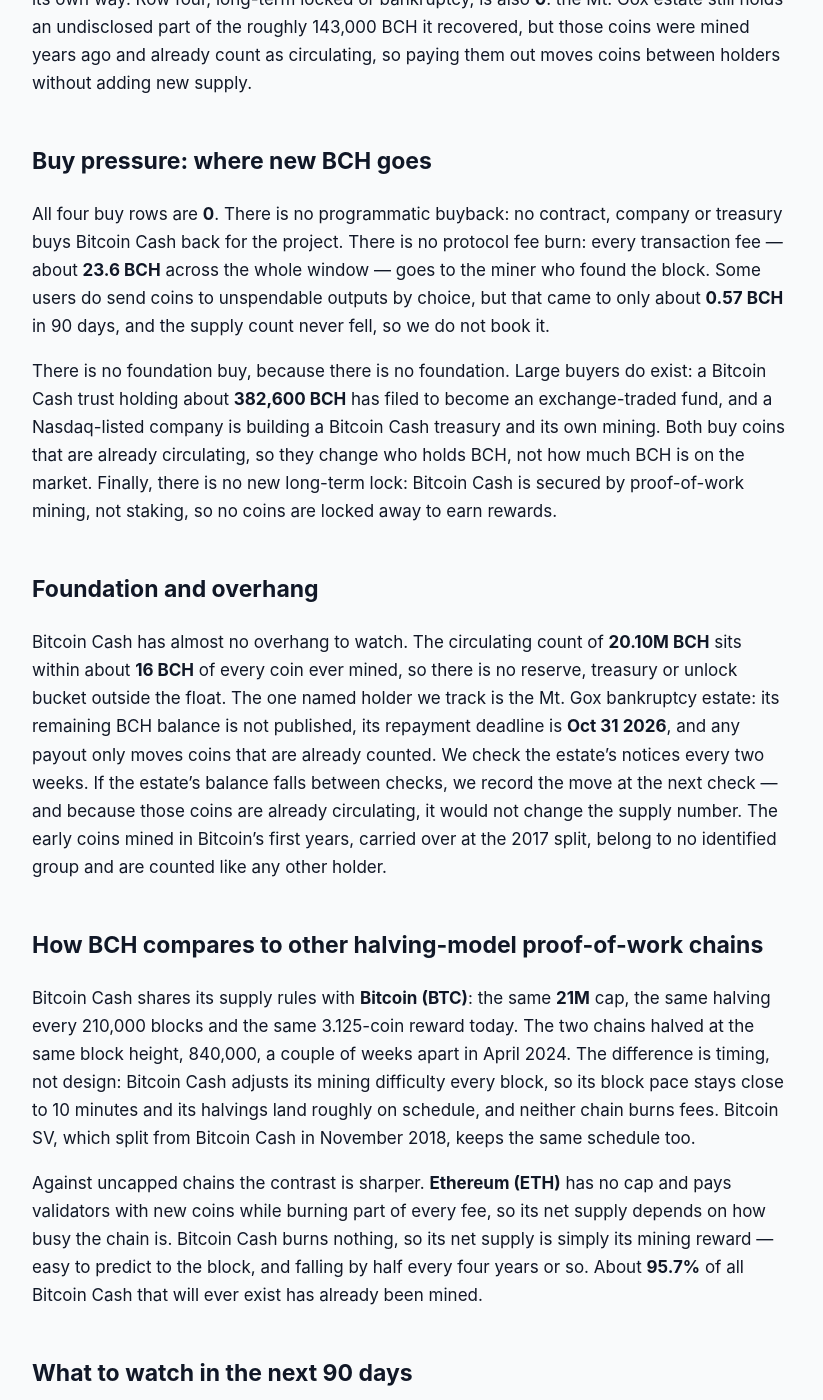
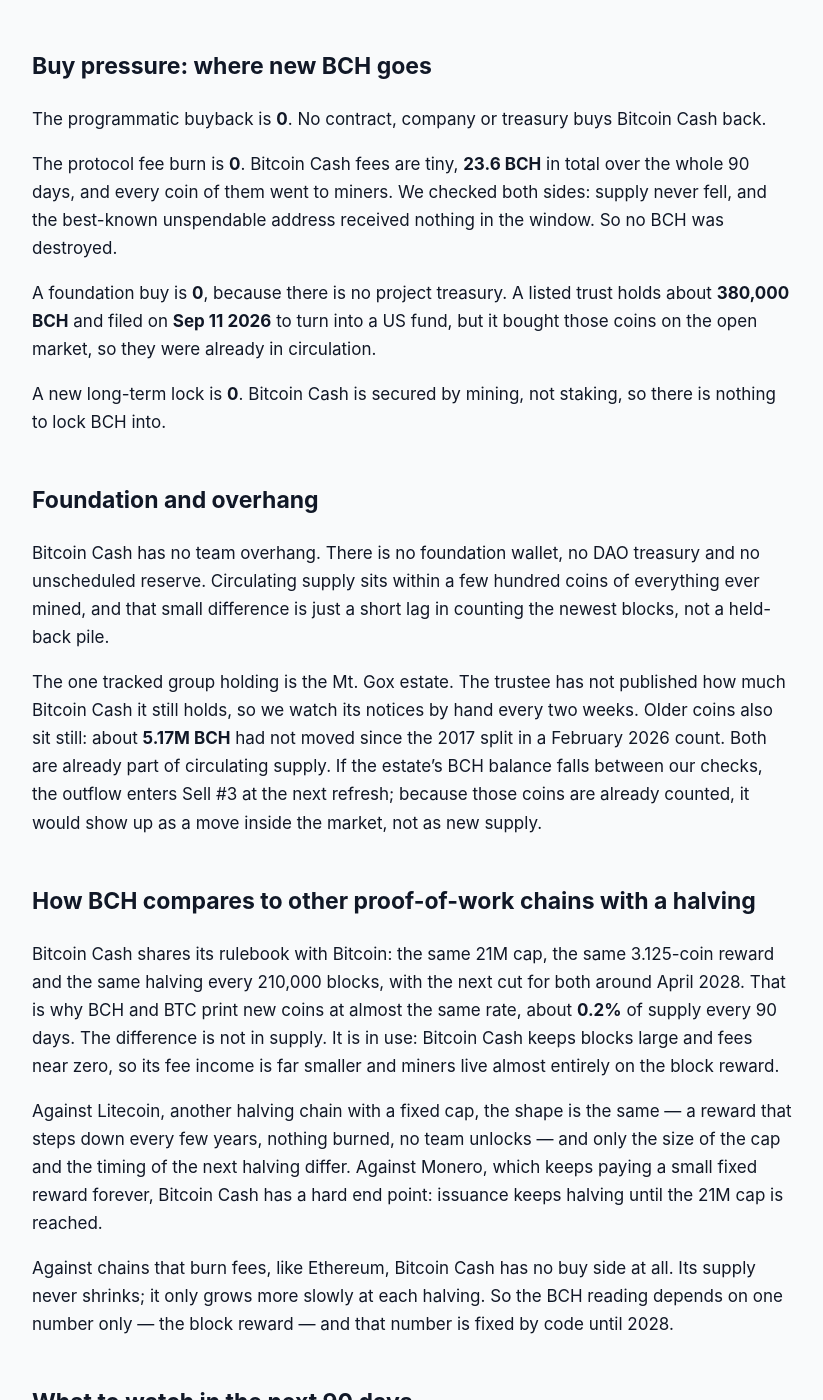
Before and after one commit to jeevansongmy-spec/mrnasdog-articles, a Jekyll site: the page built from crypto/bch-pressure-framework.md, in a window 1280 px wide and 1400 px high, scrolled down 1199 px. Shown: the whole window, without its empty margins (228-1051 px from the left). Built offline with Jekyll 4.4.1, drawn with Linux system fonts in a browser that asks for light colours; some of the changed text lies outside the part shown.

Commit message:
publish: crypto/bch-pressure-framework

```diff
--- a/crypto/bch-pressure-framework.md
+++ b/crypto/bch-pressure-framework.md
@@ -8,46 +8,60 @@ published:     true
 
 *Originally published at [https://mrnasdog.com/research/bch/inflation](https://mrnasdog.com/research/bch/inflation)*
 
-# BCH Inflation Analysis · September 2026 · Mixed flows · supply roughly steady
+# BCH Inflation Analysis · October 2026 · Mixed flows · supply roughly steady
 
-**Bitcoin Cash (BCH)** is mildly inflationary, and only in one way: every new block pays its miner **3.125 BCH**, which added **40,609 BCH** in the 90 days to Sep 29 2026, a net supply change of **+0.20%**. Nothing leaves the float — Bitcoin Cash has **no burn**, no buyback and no staking lock — and the hard cap of **21M BCH** with a halving every 210,000 blocks means the next cut, to 1.5625 BCH, arrives around **April 2028**.
+Bitcoin Cash (BCH) supply is roughly steady. Over the 90 days to Oct 1 2026, miners received **40,556 BCH** in new coins, nothing was burned or bought back, and net supply grew **+0.20%** against **20.10M BCH** in circulation. Our monitor reads **+0.24%**, so the two agree. The ceiling is fixed: Bitcoin Cash can never pass **21M BCH**, and about **95.7%** of that already exists.
 
 ## The verdict, in one paragraph
 
-Our reading of Bitcoin Cash for the last 90 days is **+0.20%**: **40,609 BCH** of new mining rewards against **0 BCH** taken out, on a circulating supply of **20.10M BCH**. The next 90 days read the same **+0.20%**, because the block reward does not change until the next halving. Our supply monitor, which tracks the classified supply count day by day, reads **+0.24%** over its own 90 days — a gap of **0.04 percentage points**, well inside our 0.5-point tolerance, so no warning chip is shown. BCH is a **quiet, fixed-schedule mining chain**: small, predictable new supply and no mechanism that removes any.
+BCH supply grew **+0.20%** in the last 90 days and is set to grow **+0.20%** in the next 90. The monitor, which reads circulating supply from market data, shows **+0.24%** for the same 90 days, a gap of **0.04 percentage points**. That is well inside our half-point limit, so no warning flag is shown. Every new Bitcoin Cash coin comes from the block reward, there is no unlock calendar and no team wallet waiting to sell, and the halving schedule sets the pace. In one line: **a quiet proof-of-work chain with a fixed cap and a slow, steady trickle of new BCH**.
 
 ## Sell pressure: where new BCH comes from
 
-Row one, protocol inflation, is the only row with a number in it. Bitcoin Cash pays each block's miner a fixed subsidy of **3.125 BCH**, a rate set by the halving at block 840,000 in April 2024. We counted every block in the window: **12,995 blocks** between Jul 1 2026 and Sep 29 2026, about one every 9 minutes 58 seconds, a touch faster than the 10-minute target. That paid miners **40,609 BCH**, about **451 BCH a day**. Two separate block records agreed on the count, and the sum of every block's new coins matched the fixed schedule to a single satoshi. Because the reward is paid per block, a slightly faster chain pays slightly more — but the gap between this window and an exact 10-minute pace is only about 35 blocks, or 109 BCH.
+Protocol inflation is the only live source. Bitcoin Cash pays **3.125 BCH** to the miner of every block, a rate set by the halving in April 2024. Between Jul 3 and Oct 1 2026 the network found **12,978 blocks**, slightly more than the 144 a day the chain aims for, so miners were paid **40,556 BCH**, about **451 BCH a day**. We counted the blocks and the reward on two separate block indexes and they matched to the block. Blocks came less than a second faster than the ten-minute target, too small to matter, so the next 90 days carry the same **40,556 BCH**.
 
-Row two, vesting unlocks, is **0**. Bitcoin Cash split from Bitcoin on Aug 1 2017 by copying the old ledger. There was no token sale, no team allocation and no investor round, so no Bitcoin Cash sits in a vesting contract waiting to open.
+Vesting unlocks are **0**. Bitcoin Cash began in August 2017 as a split from Bitcoin: every Bitcoin balance was copied one for one, with no sale, no team share and no investor share. There is nothing locked on a timer.
 
-Row three, foundation and unscheduled unlocks, is **0**. Bitcoin Cash has no foundation and no development fund paid from the block reward. A 2020 plan to divert 8% of each block reward to developers was rejected by miners and node teams, and the chain that kept that plan went its own way. Row four, long-term locked or bankruptcy, is also **0**: the Mt. Gox estate still holds an undisclosed part of the roughly 143,000 BCH it recovered, but those coins were mined years ago and already count as circulating, so paying them out moves coins between holders without adding new supply.
+Foundation and unscheduled unlocks are **0**. No foundation or company holds a reserve of BCH, and the block reward goes only to miners. A 2020 plan to send part of each block reward to developers was turned down, and no plan of that kind is being voted on now.
+
+Long-term locked or bankruptcy coins are **0**. The Mt. Gox estate has paid creditors in Bitcoin Cash before and still has a repayment deadline of **Oct 31 2026**. But any BCH it holds is already counted in circulating supply, so a payout moves coins from one holder to another and adds no new BCH.
 
 ## Buy pressure: where new BCH goes
 
-All four buy rows are **0**. There is no programmatic buyback: no contract, company or treasury buys Bitcoin Cash back for the project. There is no protocol fee burn: every transaction fee — about **23.6 BCH** across the whole window — goes to the miner who found the block. Some users do send coins to unspendable outputs by choice, but that came to only about **0.57 BCH** in 90 days, and the supply count never fell, so we do not book it.
+The programmatic buyback is **0**. No contract, company or treasury buys Bitcoin Cash back.
 
-There is no foundation buy, because there is no foundation. Large buyers do exist: a Bitcoin Cash trust holding about **382,600 BCH** has filed to become an exchange-traded fund, and a Nasdaq-listed company is building a Bitcoin Cash treasury and its own mining. Both buy coins that are already circulating, so they change who holds BCH, not how much BCH is on the market. Finally, there is no new long-term lock: Bitcoin Cash is secured by proof-of-work mining, not staking, so no coins are locked away to earn rewards.
+The protocol fee burn is **0**. Bitcoin Cash fees are tiny, **23.6 BCH** in total over the whole 90 days, and every coin of them went to miners. We checked both sides: supply never fell, and the best-known unspendable address received nothing in the window. So no BCH was destroyed.
+
+A foundation buy is **0**, because there is no project treasury. A listed trust holds about **380,000 BCH** and filed on **Sep 11 2026** to turn into a US fund, but it bought those coins on the open market, so they were already in circulation.
+
+A new long-term lock is **0**. Bitcoin Cash is secured by mining, not staking, so there is nothing to lock BCH into.
 
 ## Foundation and overhang
 
-Bitcoin Cash has almost no overhang to watch. The circulating count of **20.10M BCH** sits within about **16 BCH** of every coin ever mined, so there is no reserve, treasury or unlock bucket outside the float. The one named holder we track is the Mt. Gox bankruptcy estate: its remaining BCH balance is not published, its repayment deadline is **Oct 31 2026**, and any payout only moves coins that are already counted. We check the estate's notices every two weeks. If the estate's balance falls between checks, we record the move at the next check — and because those coins are already circulating, it would not change the supply number. The early coins mined in Bitcoin's first years, carried over at the 2017 split, belong to no identified group and are counted like any other holder.
+Bitcoin Cash has no team overhang. There is no foundation wallet, no DAO treasury and no unscheduled reserve. Circulating supply sits within a few hundred coins of everything ever mined, and that small difference is just a short lag in counting the newest blocks, not a held-back pile.
 
-## How BCH compares to other halving-model proof-of-work chains
+The one tracked group holding is the Mt. Gox estate. The trustee has not published how much Bitcoin Cash it still holds, so we watch its notices by hand every two weeks. Older coins also sit still: about **5.17M BCH** had not moved since the 2017 split in a February 2026 count. Both are already part of circulating supply. If the estate's BCH balance falls between our checks, the outflow enters Sell #3 at the next refresh; because those coins are already counted, it would show up as a move inside the market, not as new supply.
 
-Bitcoin Cash shares its supply rules with **Bitcoin (BTC)**: the same **21M** cap, the same halving every 210,000 blocks and the same 3.125-coin reward today. The two chains halved at the same block height, 840,000, a couple of weeks apart in April 2024. The difference is timing, not design: Bitcoin Cash adjusts its mining difficulty every block, so its block pace stays close to 10 minutes and its halvings land roughly on schedule, and neither chain burns fees. Bitcoin SV, which split from Bitcoin Cash in November 2018, keeps the same schedule too.
+## How BCH compares to other proof-of-work chains with a halving
 
-Against uncapped chains the contrast is sharper. **Ethereum (ETH)** has no cap and pays validators with new coins while burning part of every fee, so its net supply depends on how busy the chain is. Bitcoin Cash burns nothing, so its net supply is simply its mining reward — easy to predict to the block, and falling by half every four years or so. About **95.7%** of all Bitcoin Cash that will ever exist has already been mined.
+Bitcoin Cash shares its rulebook with Bitcoin: the same 21M cap, the same 3.125-coin reward and the same halving every 210,000 blocks, with the next cut for both around April 2028. That is why BCH and BTC print new coins at almost the same rate, about **0.2%** of supply every 90 days. The difference is not in supply. It is in use: Bitcoin Cash keeps blocks large and fees near zero, so its fee income is far smaller and miners live almost entirely on the block reward.
+
+Against Litecoin, another halving chain with a fixed cap, the shape is the same — a reward that steps down every few years, nothing burned, no team unlocks — and only the size of the cap and the timing of the next halving differ. Against Monero, which keeps paying a small fixed reward forever, Bitcoin Cash has a hard end point: issuance keeps halving until the 21M cap is reached.
+
+Against chains that burn fees, like Ethereum, Bitcoin Cash has no buy side at all. Its supply never shrinks; it only grows more slowly at each halving. So the BCH reading depends on one number only — the block reward — and that number is fixed by code until 2028.
 
 ## What to watch in the next 90 days
 
-**Oct 19 2026:** the planned start of Bitcoin Cash futures on a major US futures exchange, still subject to regulatory review — a demand event that changes no supply. **Oct 31 2026:** the Mt. Gox repayment deadline; any BCH paid to creditors is already circulating, so our number would not move. **Nov 15 2026:** the lock-in date for the May 2027 Bitcoin Cash upgrade; the ideas under discussion include faster blocks, which would split the same reward across more blocks rather than add new coins. The trust's exchange-traded fund filing is also still waiting on approval, with no date set.
+**Oct 19 2026**: Bitcoin Cash futures are due to start trading on a major US futures exchange, pending review. This changes trading, not supply.
+
+**Oct 31 2026**: the Mt. Gox repayment deadline. Payouts or a new extension move coins already in circulation, so the supply reading stays the same.
+
+**Nov 15 2026**: the lock-in date for the May 15 2027 Bitcoin Cash upgrade. The main proposal would cut the block time from ten minutes to one minute while keeping the original 21M halving schedule. Builders are still collecting support. If it locks in, we will check that the reward per minute stays the same.
+
+The listed trust's fund request has no decision date yet. A fund would change who holds BCH, not how much exists.
 
 ## Summary
 
-Bitcoin Cash grows its supply by about **0.20% every 90 days**, entirely through the **3.125 BCH** block reward paid to miners, with nothing burned, bought back or locked. There is no vesting, no foundation and no reserve outside the float, so the only real risk to the reading is a change to the block schedule itself, which would need a network upgrade. The **21M BCH** cap and the next halving around **April 2028** set a hard ceiling on how much new BCH can ever reach the market.
+Bitcoin Cash supply is roughly steady: **40,556 BCH** of new coins went to miners in 90 days, nothing was burned or bought back, and net supply rose **+0.20%**, with the same rate expected for the next 90 days. The block reward is the only source of new BCH, and it halves again around April 2028. There is no vesting, no team reserve and no fee burn, so the risk is not a sudden unlock but a slow, fixed trickle. The ceiling is hard: about **95.7%** of the **21M BCH** cap already exists.
 
----
-
-*MrNasdog Pressure Framework analysis of BCH, Metric 1 — Inflation. Data + explanation only. Not financial advice. Checked Sep 29 2026.*
+*MrNasdog Pressure Framework analysis of BCH, Metric 1 — Inflation. Data + explanation only. Not financial advice. Checked Oct 1 2026.*
```
Also changed, not shown: other parts of crypto/bch-pressure-framework.md (+1 -1 lines).
